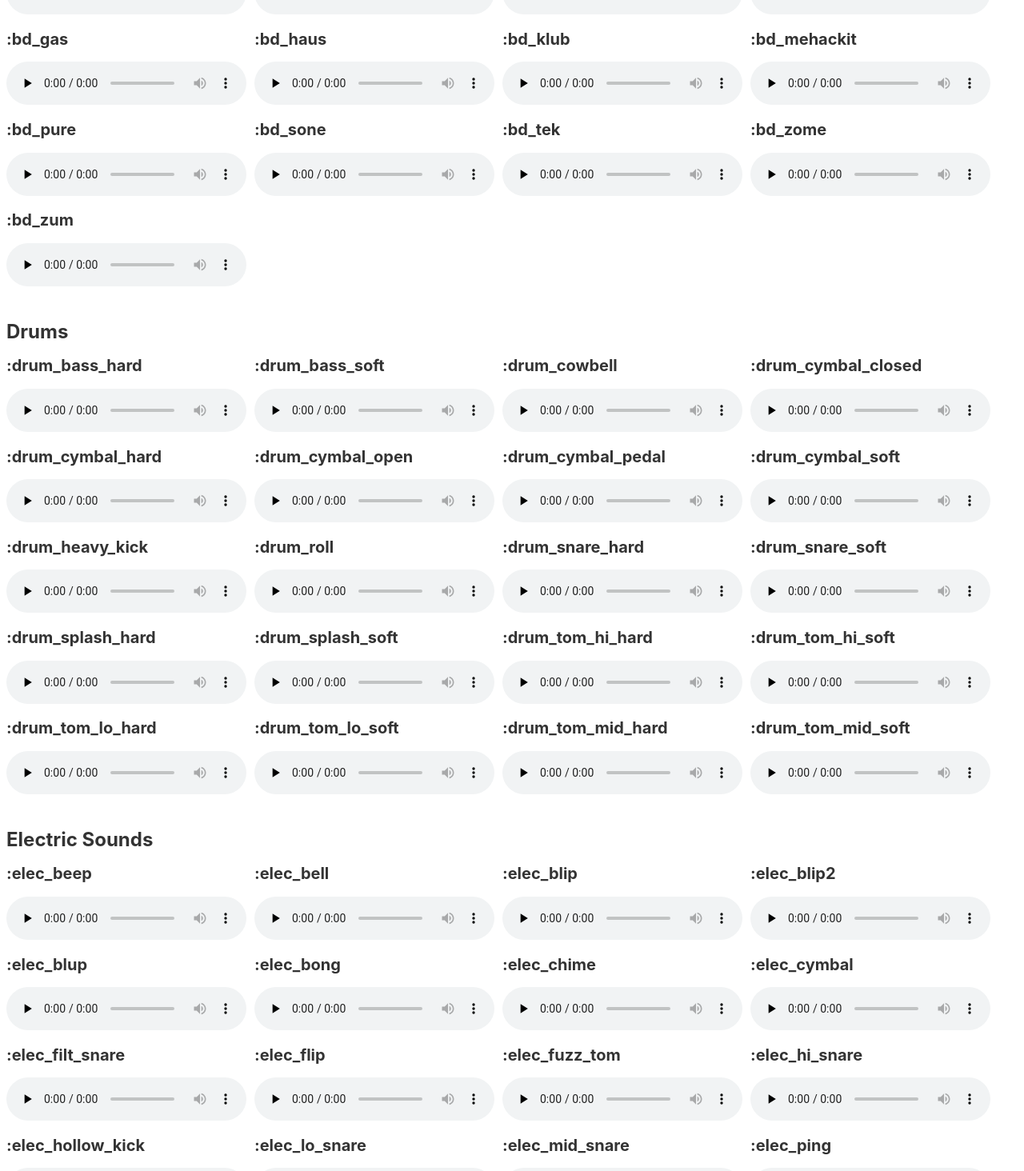
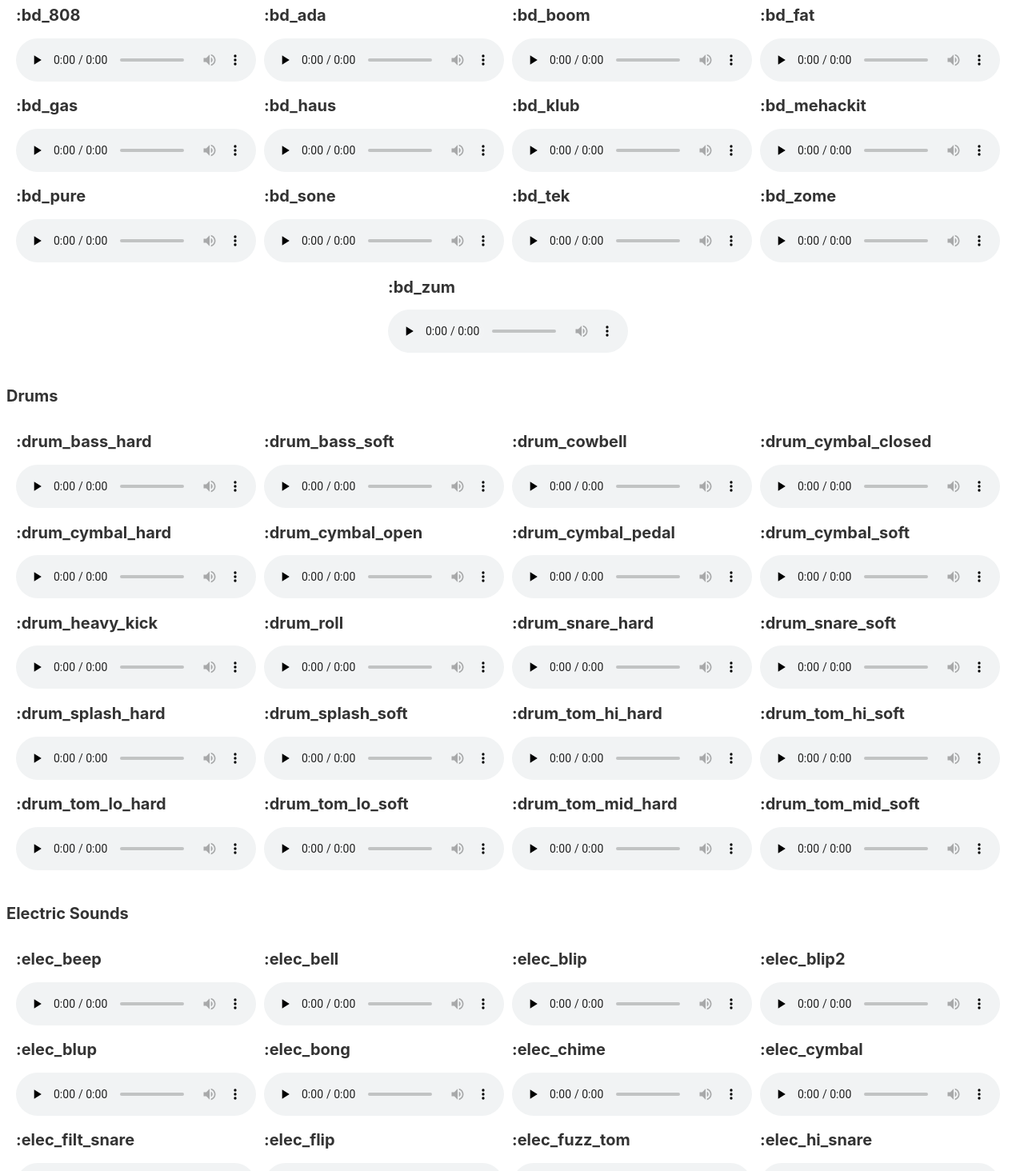
Before and after one commit to DarthOstrich/sonic-piboard, a Svelte app: page / in a window 1280 px wide. Shown: the part 1026-2490 px from the top of the page at 80% size. Built offline with nearby package versions, Linux system fonts and the light colour scheme.

Commit message:
adding in filter

```diff
--- a/src/App.svelte
+++ b/src/App.svelte
@@ -1,6 +1,42 @@
 <script lang="ts">
   import CategoryList from './components/CategoryList.svelte'
   import { samples }from './data/data.js'
+
+  function filterSamples(e) {
+    const filtered = {
+
+    }
+
+    for (let property in samples) {
+      const filteredFiles = samples[property].filter((sample)=> sample.includes(searchTerm))
+      console.log(filtered)
+      filtered[property] = filteredFiles
+    }
+    /* const filtered = samples.filter((category) => category.includes(searchTerm)) */
+    filteredSamples = Object.entries(filtered)
+  }
+
+
+  $: filteredSamples = Object.entries(samples);
+  $: searchTerm = ""
+
+
+  const abbrev = {
+    ambi: "Ambient",
+    bass: "Bass",
+    bd: "Bass Drums",
+    drum: "Drums",
+    elec: "Electric Sounds",
+    glitch: "Glitchy sounds",
+    guit: "Guitar",
+    loop: "Loops",
+    mehackit: "Mehackit Sounds",
+    misc: "Miscellaneous",
+    perc: "percussion",
+    sn: "Snares",
+    tabla: "Tabla",
+    vinyl: "Vinyl"
+  }
 </script>
 
 <style>
@@ -25,11 +61,32 @@
 			max-width: none;
 		}
 	}
+  .search {
+    display: flex;
+    justify-content: center;
+    align-items: center;
+  }
+  label {
+    font-size: 18px;
+    margin-right: 10px;
+  }
+  input {
+    font-size: 16px;
+    padding: 10px;
+    margin: 0px;
+  }
 </style>
 
 <main>
 	<h1>Sonic Pi-Board</h1>
-  {#each Object.entries(samples) as [category, files]}
-    <CategoryList  category={category} files={files}/>
+  <section class="search">
+    <label for="search">Search</label>
+    <input name="search" type="text" placeholder="bass" bind:value={searchTerm} on:input="{(e) => filterSamples(e)}" />
+  </section>
+  {#each filteredSamples as [category, files] }
+    {#if files.length > 0}
+      <h2>{abbrev[category]}</h2>
+      <CategoryList files={files} />
+    {/if}
   {/each}
 </main>
--- a/src/components/CategoryList.svelte
+++ b/src/components/CategoryList.svelte
@@ -1,22 +1,13 @@
 <script lang="ts">
-  export let category
   export let files
 
-  const abbrev = {
-    ambi: "Ambient",
-    bass: "Bass",
-    bd: "Bass Drums",
-    drum: "Drums",
-    elec: "Electric Sounds",
-    glitch: "Glitchy sounds",
-    guit: "Guitar",
-    loop: "Loops",
-    mehackit: "Mehackit Sounds",
-    misc: "Miscellaneous",
-    perc: "percussion",
-    sn: "Snares",
-    tabla: "Tabla",
-    vinyl: "Vinyl"
+
+  function getName(sample) {
+    return sample.split(".")[0];
+  }
+
+  function getCat(sample) {
+    return sample.split("_")[0];
   }
 
 </script>
@@ -32,6 +23,7 @@
     list-style: none;
     display: flex;
     flex-wrap: wrap;
+    justify-content: center;
   }
   li {
     margin-right: 10px;
@@ -39,13 +31,12 @@
 </style>
 
 <section>
-  <h1>{abbrev[category]}</h1>
   <ul>
   {#each files as sample }
     <li>
-      <h2>:{sample.name}</h2>
+      <h2>:{getName(sample)}</h2>
       <audio controls preload="none">
-        <source src="samples/{sample.name}.flac" type="audio/flac">
+        <source src="samples/{sample}" type="audio/flac">
         Your browser does not support the audio element.
       </audio>
     </li>
--- a/src/data/data.js
+++ b/src/data/data.js
@@ -1,182 +1,161 @@
 export const samples = {
   ambi: [
-    { name: 'ambi_choir' },
-    { name: 'ambi_dark_woosh' },
-    { name: 'ambi_drone' },
-    { name: 'ambi_glass_hum' },
-    { name: 'ambi_glass_rub' },
-    { name: 'ambi_haunted_hum' },
-    { name: 'ambi_lunar_land' },
-    { name: 'ambi_piano' },
-    { name: 'ambi_sauna' },
-    { name: 'ambi_soft_buzz' },
-    { name: 'ambi_swoosh' }
+    'ambi_choir.flac',
+    'ambi_dark_woosh.flac',
+    'ambi_drone.flac',
+    'ambi_glass_hum.flac',
+    'ambi_glass_rub.flac',
+    'ambi_haunted_hum.flac',
+    'ambi_lunar_land.flac',
+    'ambi_piano.flac',
+    'ambi_sauna.flac',
+    'ambi_soft_buzz.flac',
+    'ambi_swoosh.flac'
   ],
   bass: [
-    { name: 'bass_dnb_f' },
-    { name: 'bass_drop_c' },
-    { name: 'bass_hard_c' },
-    { name: 'bass_hit_c' },
-    { name: 'bass_thick_c' },
-    { name: 'bass_trance_c' },
-    { name: 'bass_voxy_c' },
-    { name: 'bass_voxy_hit_c' },
-    { name: 'bass_woodsy_c' }
+    'bass_dnb_f.flac',
+    'bass_drop_c.flac',
+    'bass_hard_c.flac',
+    'bass_hit_c.flac',
+    'bass_thick_c.flac',
+    'bass_trance_c.flac',
+    'bass_voxy_c.flac',
+    'bass_voxy_hit_c.flac',
+    'bass_woodsy_c.flac'
   ],
   bd: [
-    { name: 'bd_808' },
-    { name: 'bd_ada' },
-    { name: 'bd_boom' },
-    { name: 'bd_fat' },
-    { name: 'bd_gas' },
-    { name: 'bd_haus' },
-    { name: 'bd_klub' },
-    { name: 'bd_mehackit' },
-    { name: 'bd_pure' },
-    { name: 'bd_sone' },
-    { name: 'bd_tek' },
-    { name: 'bd_zome' },
-    { name: 'bd_zum' }
+    'bd_808.flac',
+    'bd_ada.flac',
+    'bd_boom.flac',
+    'bd_fat.flac',
+    'bd_gas.flac',
+    'bd_haus.flac',
+    'bd_klub.flac',
+    'bd_mehackit.flac',
+    'bd_pure.flac',
+    'bd_sone.flac',
+    'bd_tek.flac',
+    'bd_zome.flac',
+    'bd_zum.flac'
   ],
   drum: [
-    { name: 'drum_bass_hard' },
-    { name: 'drum_bass_soft' },
-    { name: 'drum_cowbell' },
-    { name: 'drum_cymbal_closed' },
-    { name: 'drum_cymbal_hard' },
-    { name: 'drum_cymbal_open' },
-    { name: 'drum_cymbal_pedal' },
-    { name: 'drum_cymbal_soft' },
-    { name: 'drum_heavy_kick' },
-    { name: 'drum_roll' },
-    { name: 'drum_snare_hard' },
-    { name: 'drum_snare_soft' },
-    { name: 'drum_splash_hard' },
-    { name: 'drum_splash_soft' },
-    { name: 'drum_tom_hi_hard' },
-    { name: 'drum_tom_hi_soft' },
-    { name: 'drum_tom_lo_hard' },
-    { name: 'drum_tom_lo_soft' },
-    { name: 'drum_tom_mid_hard' },
-    { name: 'drum_tom_mid_soft' }
+    'drum_bass_hard.flac',
+    'drum_bass_soft.flac',
+    'drum_cowbell.flac',
+    'drum_cymbal_closed.flac',
+    'drum_cymbal_hard.flac',
+    'drum_cymbal_open.flac',
+    'drum_cymbal_pedal.flac',
+    'drum_cymbal_soft.flac',
+    'drum_heavy_kick.flac',
+    'drum_roll.flac',
+    'drum_snare_hard.flac',
+    'drum_snare_soft.flac',
+    'drum_splash_hard.flac',
+    'drum_splash_soft.flac',
+    'drum_tom_hi_hard.flac',
+    'drum_tom_hi_soft.flac',
+    'drum_tom_lo_hard.flac',
+    'drum_tom_lo_soft.flac',
+    'drum_tom_mid_hard.flac',
+    'drum_tom_mid_soft.flac'
   ],
   elec: [
-    { name: 'elec_beep' },
-    { name: 'elec_bell' },
-    { name: 'elec_blip' },
-    { name: 'elec_blip2' },
-    { name: 'elec_blup' },
-    { name: 'elec_bong' },
-    { name: 'elec_chime' },
-    { name: 'elec_cymbal' },
-    { name: 'elec_filt_snare' },
-    { name: 'elec_flip' },
-    { name: 'elec_fuzz_tom' },
-    { name: 'elec_hi_snare' },
-    { name: 'elec_hollow_kick' },
-    { name: 'elec_lo_snare' },
-    { name: 'elec_mid_snare' },
-    { name: 'elec_ping' },
-    { name: 'elec_plip' },
-    { name: 'elec_pop' },
-    { name: 'elec_snare' },
-    { name: 'elec_soft_kick' },
-    { name: 'elec_tick' },
-    { name: 'elec_triangle' },
-    { name: 'elec_twang' },
-    { name: 'elec_twip' },
-    { name: 'elec_wood' }
+           'elec_beep.flac',        'elec_bell.flac',
+           'elec_blip.flac',       'elec_blip2.flac',
+           'elec_blup.flac',        'elec_bong.flac',
+          'elec_chime.flac',      'elec_cymbal.flac',
+     'elec_filt_snare.flac',        'elec_flip.flac',
+       'elec_fuzz_tom.flac',    'elec_hi_snare.flac',
+    'elec_hollow_kick.flac',    'elec_lo_snare.flac',
+      'elec_mid_snare.flac',        'elec_ping.flac',
+           'elec_plip.flac',         'elec_pop.flac',
+          'elec_snare.flac',   'elec_soft_kick.flac',
+           'elec_tick.flac',    'elec_triangle.flac',
+          'elec_twang.flac',        'elec_twip.flac',
+           'elec_wood.flac'
   ],
   glitch: [
-    { name: 'glitch_bass_g' },
-    { name: 'glitch_perc1' },
-    { name: 'glitch_perc2' },
-    { name: 'glitch_perc3' },
-    { name: 'glitch_perc4' },
-    { name: 'glitch_perc5' },
-    { name: 'glitch_robot1' },
-    { name: 'glitch_robot2' }
+    'glitch_bass_g.flac',
+    'glitch_perc1.flac',
+    'glitch_perc2.flac',
+    'glitch_perc3.flac',
+    'glitch_perc4.flac',
+    'glitch_perc5.flac',
+    'glitch_robot1.flac',
+    'glitch_robot2.flac'
   ],
   guit: [
-    { name: 'guit_e_fifths' },
-    { name: 'guit_e_slide' },
-    { name: 'guit_em9' },
-    { name: 'guit_harmonics' }
+    'guit_e_fifths.flac',
+    'guit_e_slide.flac',
+    'guit_em9.flac',
+    'guit_harmonics.flac'
   ],
   loop: [
-    { name: 'loop_3d_printer' },
-    { name: 'loop_amen' },
-    { name: 'loop_amen_full' },
-    { name: 'loop_breakbeat' },
-    { name: 'loop_compus' },
-    { name: 'loop_drone_g_97' },
-    { name: 'loop_electric' },
-    { name: 'loop_garzul' },
-    { name: 'loop_industrial' },
-    { name: 'loop_mehackit1' },
-    { name: 'loop_mehackit2' },
-    { name: 'loop_mika' },
-    { name: 'loop_perc1' },
-    { name: 'loop_perc2' },
-    { name: 'loop_safari' },
-    { name: 'loop_tabla' },
-    { name: 'loop_weirdo' }
+    'loop_3d_printer.flac',
+    'loop_amen.flac',
+    'loop_amen_full.flac',
+    'loop_breakbeat.flac',
+    'loop_compus.flac',
+    'loop_drone_g_97.flac',
+    'loop_electric.flac',
+    'loop_garzul.flac',
+    'loop_industrial.flac',
+    'loop_mehackit1.flac',
+    'loop_mehackit2.flac',
+    'loop_mika.flac',
+    'loop_perc1.flac',
+    'loop_perc2.flac',
+    'loop_safari.flac',
+    'loop_tabla.flac',
+    'loop_weirdo.flac'
   ],
   mehackit: [
-    { name: 'mehackit_phone1' },
-    { name: 'mehackit_phone2' },
-    { name: 'mehackit_phone3' },
-    { name: 'mehackit_phone4' },
-    { name: 'mehackit_robot1' },
-    { name: 'mehackit_robot2' },
-    { name: 'mehackit_robot3' },
-    { name: 'mehackit_robot4' },
-    { name: 'mehackit_robot5' },
-    { name: 'mehackit_robot6' },
-    { name: 'mehackit_robot7' }
+    'mehackit_phone1.flac',
+    'mehackit_phone2.flac',
+    'mehackit_phone3.flac',
+    'mehackit_phone4.flac',
+    'mehackit_robot1.flac',
+    'mehackit_robot2.flac',
+    'mehackit_robot3.flac',
+    'mehackit_robot4.flac',
+    'mehackit_robot5.flac',
+    'mehackit_robot6.flac',
+    'mehackit_robot7.flac'
   ],
-  misc: [
-    { name: 'misc_burp' },
-    { name: 'misc_cineboom' },
-    { name: 'misc_crow' }
+  misc: [ 'misc_burp.flac', 'misc_cineboom.flac', 'misc_crow.flac' ],
+  perc: [
+    'perc_bell.flac',
+    'perc_bell2.flac',
+    'perc_door.flac',
+    'perc_impact1.flac',
+    'perc_impact2.flac',
+    'perc_snap.flac',
+    'perc_snap2.flac',
+    'perc_swash.flac',
+    'perc_swoosh.flac',
+    'perc_till.flac'
   ],
-  perc: [
-    { name: 'perc_bell' },
-    { name: 'perc_bell2' },
-    { name: 'perc_door' },
-    { name: 'perc_impact1' },
-    { name: 'perc_impact2' },
-    { name: 'perc_snap' },
-    { name: 'perc_snap2' },
-    { name: 'perc_swash' },
-    { name: 'perc_swoosh' },
-    { name: 'perc_till' }
-  ],
-  sn: [
-    { name: 'sn_dolf' },
-    { name: 'sn_dub' },
-    { name: 'sn_generic' },
-    { name: 'sn_zome' }
-  ],
+  sn: [ 'sn_dolf.flac', 'sn_dub.flac', 'sn_generic.flac', 'sn_zome.flac' ],
   tabla: [
-     { name: 'tabla_dhec' },  { name: 'tabla_ghe1' },
-     { name: 'tabla_ghe2' },  { name: 'tabla_ghe3' },
-     { name: 'tabla_ghe4' },  { name: 'tabla_ghe5' },
-     { name: 'tabla_ghe6' },  { name: 'tabla_ghe7' },
-     { name: 'tabla_ghe8' },   { name: 'tabla_ke1' },
-      { name: 'tabla_ke2' },   { name: 'tabla_ke3' },
-       { name: 'tabla_na' },  { name: 'tabla_na_o' },
-     { name: 'tabla_na_s' },    { name: 'tabla_re' },
-     { name: 'tabla_tas1' },  { name: 'tabla_tas2' },
-     { name: 'tabla_tas3' },   { name: 'tabla_te1' },
-      { name: 'tabla_te2' },  { name: 'tabla_te_m' },
-    { name: 'tabla_te_ne' },  { name: 'tabla_tun1' },
-     { name: 'tabla_tun2' },  { name: 'tabla_tun3' }
+     'tabla_dhec.flac',  'tabla_ghe1.flac',
+     'tabla_ghe2.flac',  'tabla_ghe3.flac',
+     'tabla_ghe4.flac',  'tabla_ghe5.flac',
+     'tabla_ghe6.flac',  'tabla_ghe7.flac',
+     'tabla_ghe8.flac',   'tabla_ke1.flac',
+      'tabla_ke2.flac',   'tabla_ke3.flac',
+       'tabla_na.flac',  'tabla_na_o.flac',
+     'tabla_na_s.flac',    'tabla_re.flac',
+     'tabla_tas1.flac',  'tabla_tas2.flac',
+     'tabla_tas3.flac',   'tabla_te1.flac',
+      'tabla_te2.flac',  'tabla_te_m.flac',
+    'tabla_te_ne.flac',  'tabla_tun1.flac',
+     'tabla_tun2.flac',  'tabla_tun3.flac'
   ],
   vinyl: [
-    { name: 'vinyl_backspin' },
-    { name: 'vinyl_hiss' },
-    { name: 'vinyl_rewind' },
-    { name: 'vinyl_scratch' }
+    'vinyl_backspin.flac',
+    'vinyl_hiss.flac',
+    'vinyl_rewind.flac',
+    'vinyl_scratch.flac'
   ]
 }
```
Also changed, not shown: src/data/data.json (added, +167 -0 lines), src/data/dataGen.js (+13 -2 lines).
